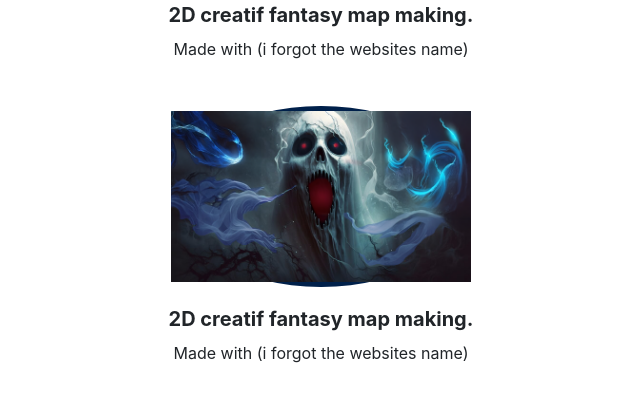
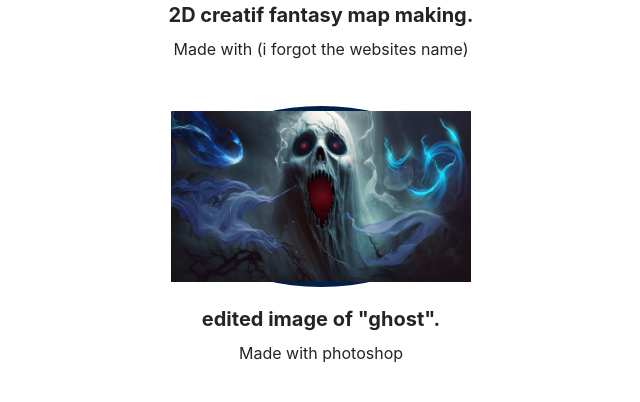
Before and after one commit to clubmw/portfolio, a plain HTML site: page index.html in a window 1280 px wide. Shown: the part 7579-7981 px from the top of the page, without its empty margins (319-959 px from the left). Drawn offline with nearby package versions, Linux system fonts and the light colour scheme; some packages are replaced by stand-ins of ours; a script that the page names is missing.

Commit message:
Update index.html

```diff
--- a/index.html
+++ b/index.html
@@ -453,10 +453,10 @@
           </div>
           <div class="detail-box">
             <h5>
-              2D creatif fantasy map making.
+              edited image of "ghost".
             </h5>
             <p>
-             Made with (i forgot the websites name)
+             Made with photoshop
             </p>
           </div>
         </div>
```
